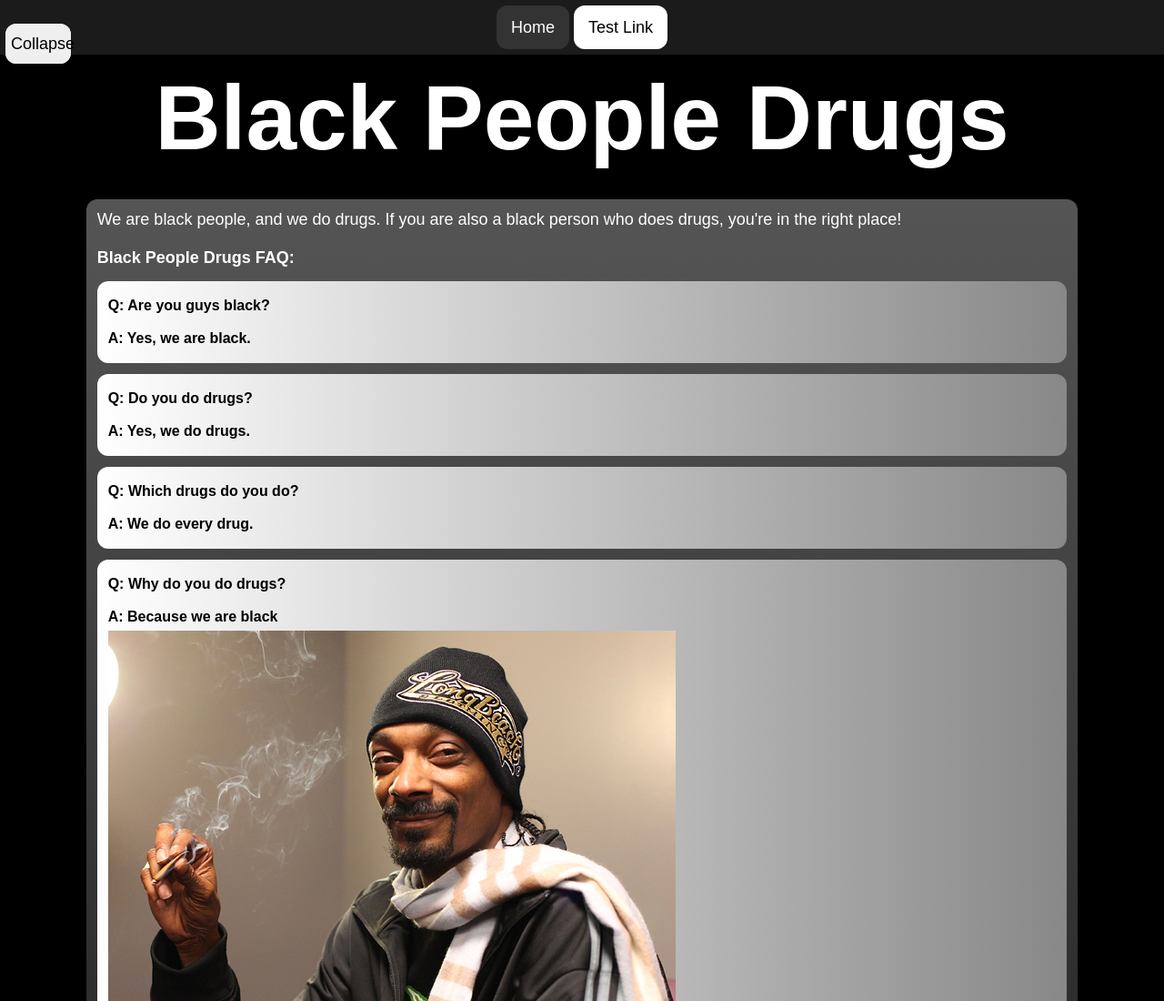
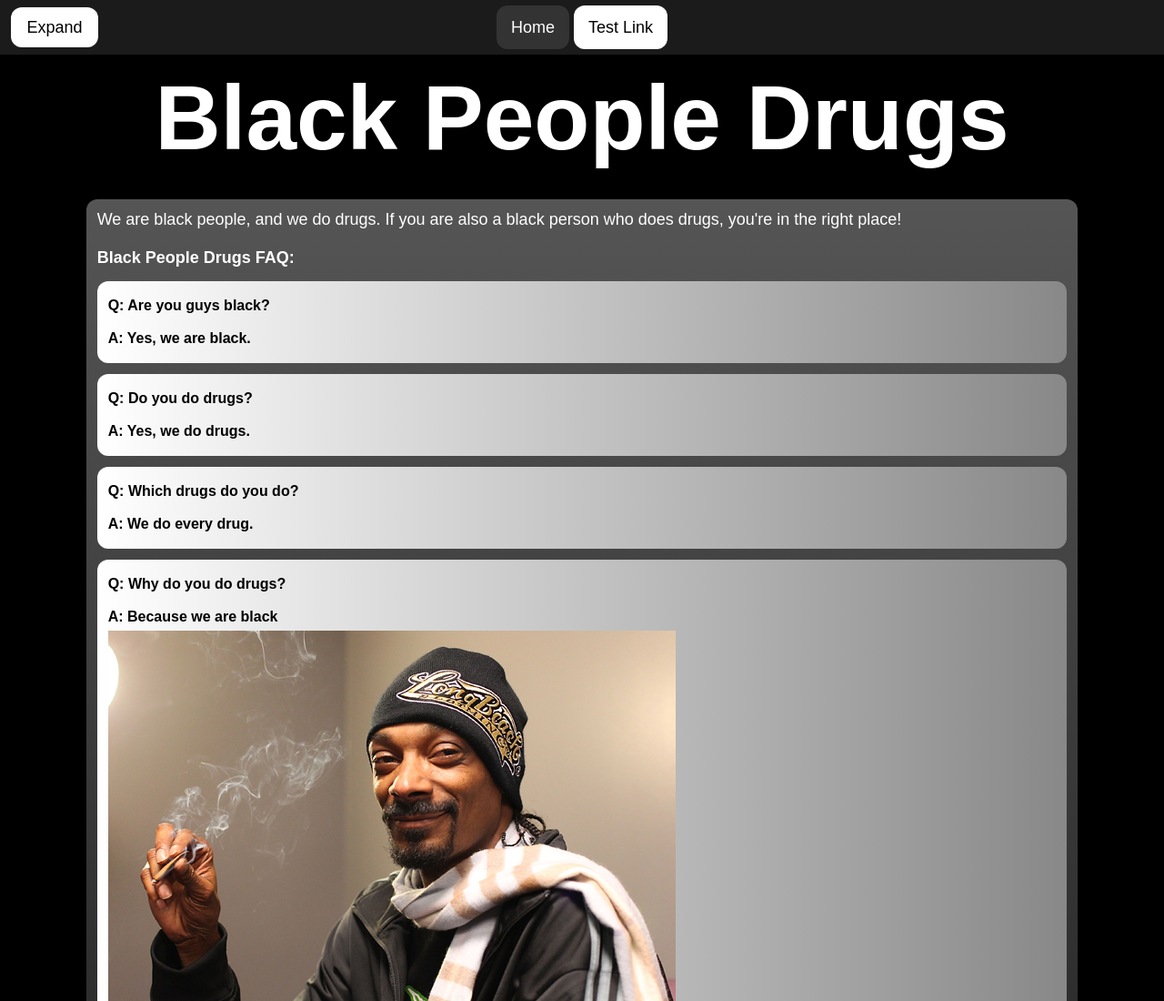
Before and after one commit to bigoldbojo/blackpeopledrugs, a plain HTML site: page index.html in a window 1280 px wide. Shown: the top 1100 px of the page at 91% size. Drawn offline with Linux system fonts and the light colour scheme.

Commit message:
margins, changed load order

```diff
--- a/index.html
+++ b/index.html
@@ -28,7 +28,7 @@
 
         <script src="/blackpeopledrugs/expand.js"></script>
     </head>
-    <body>
+    <body onload="collapse()">
         <div id="container">
             <nav id="navigation">
 	            <button id="expandButton" type="button" onclick="expand()">Expand</button>
--- a/style.css
+++ b/style.css
@@ -87,8 +87,8 @@
     height: 44px;
     border: none;
     border-radius: 12px;
-    width: 72px;
-    margin: 24px 6px;
+    width: 96px;
+    margin: 6px 12px;
 }
 
 #navigation button#collapseButon {
```
